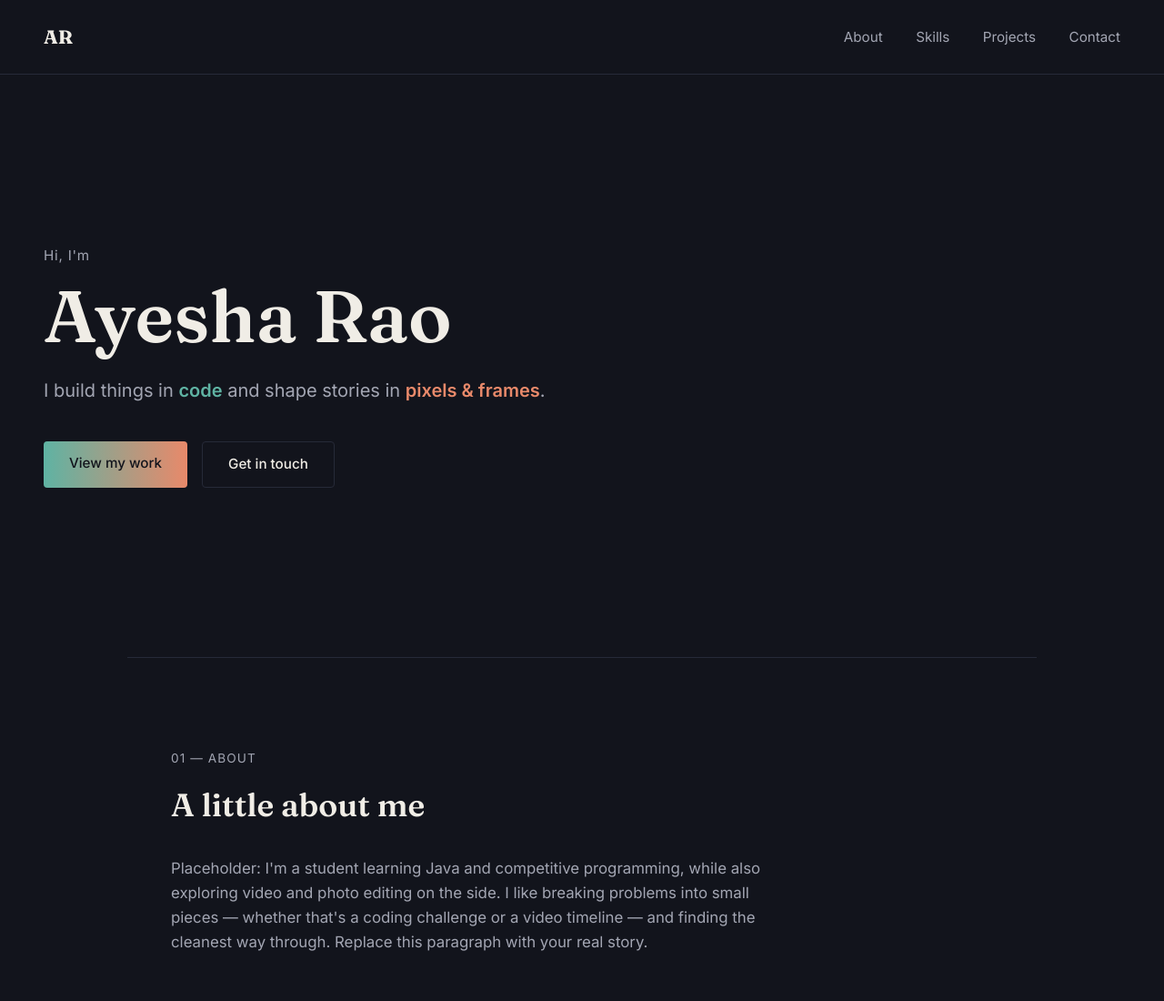
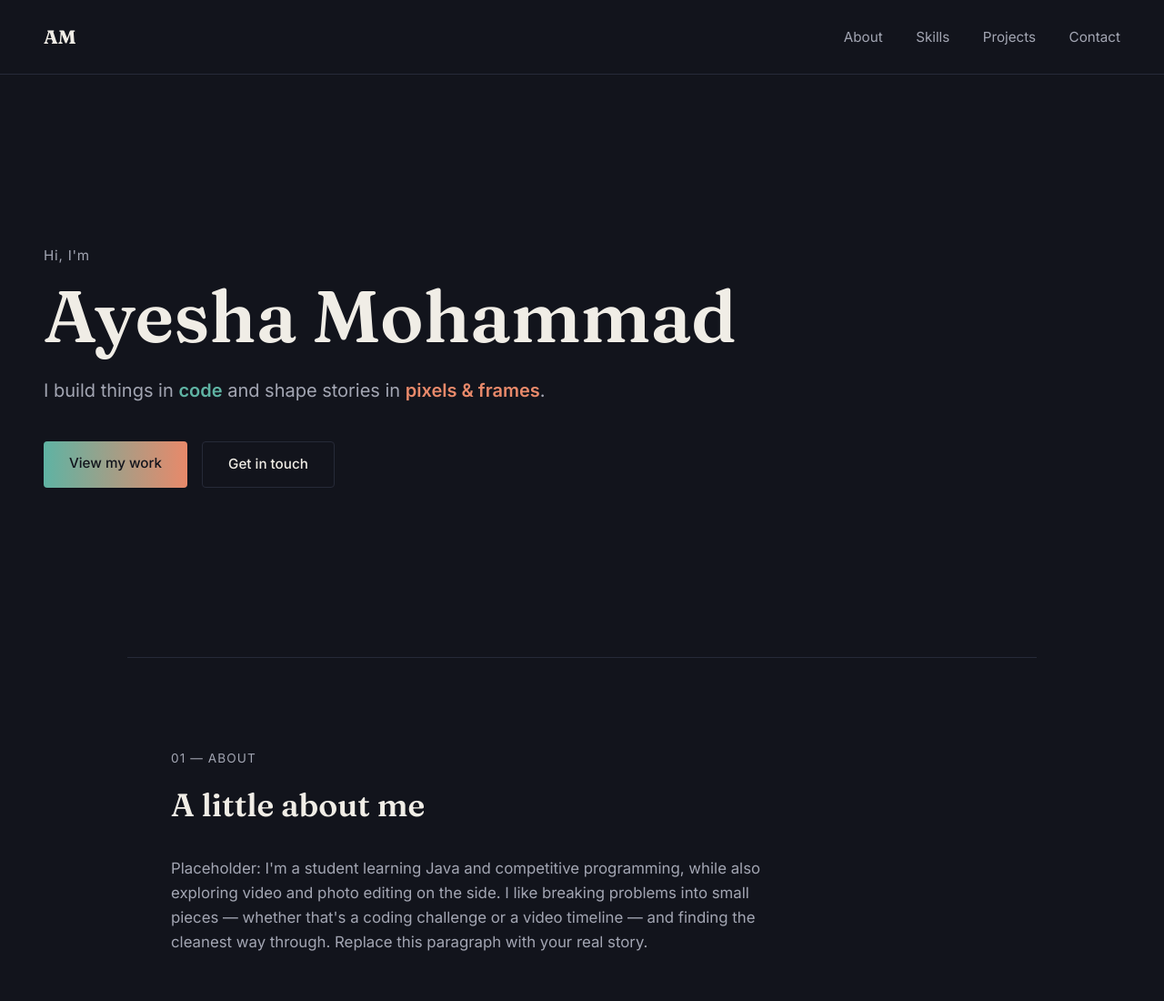
Before and after one commit to mohammadayesha2007-max/My-portfolio, a plain HTML site: page index.html in a window 1280 px wide. Shown: the top 1100 px of the page at 91% size. Drawn offline with Linux system fonts and the light colour scheme.

Commit message:
Update index.html

```diff
--- a/index.html
+++ b/index.html
@@ -16,7 +16,7 @@
 
   <!-- ===== NAVBAR ===== -->
   <header class="navbar">
-    <div class="logo">AR</div>
+    <div class="logo">AM</div>
     <nav>
       <a href="#about">About</a>
       <a href="#skills">Skills</a>
@@ -28,7 +28,7 @@
   <!-- ===== HERO SECTION (first thing visitors see) ===== -->
   <section class="hero">
     <p class="eyebrow">Hi, I'm</p>
-    <h1>Ayesha <span class="accent-split"><span class="half-code">Rao</span></span></h1>
+    <h1>Ayesha <span class="accent-split"><span class="half-code">Mohammad</span></span></h1>
     <p class="tagline">
       I build things in <span class="tag-code">code</span> and shape stories in
       <span class="tag-creative">pixels & frames</span>.
```
